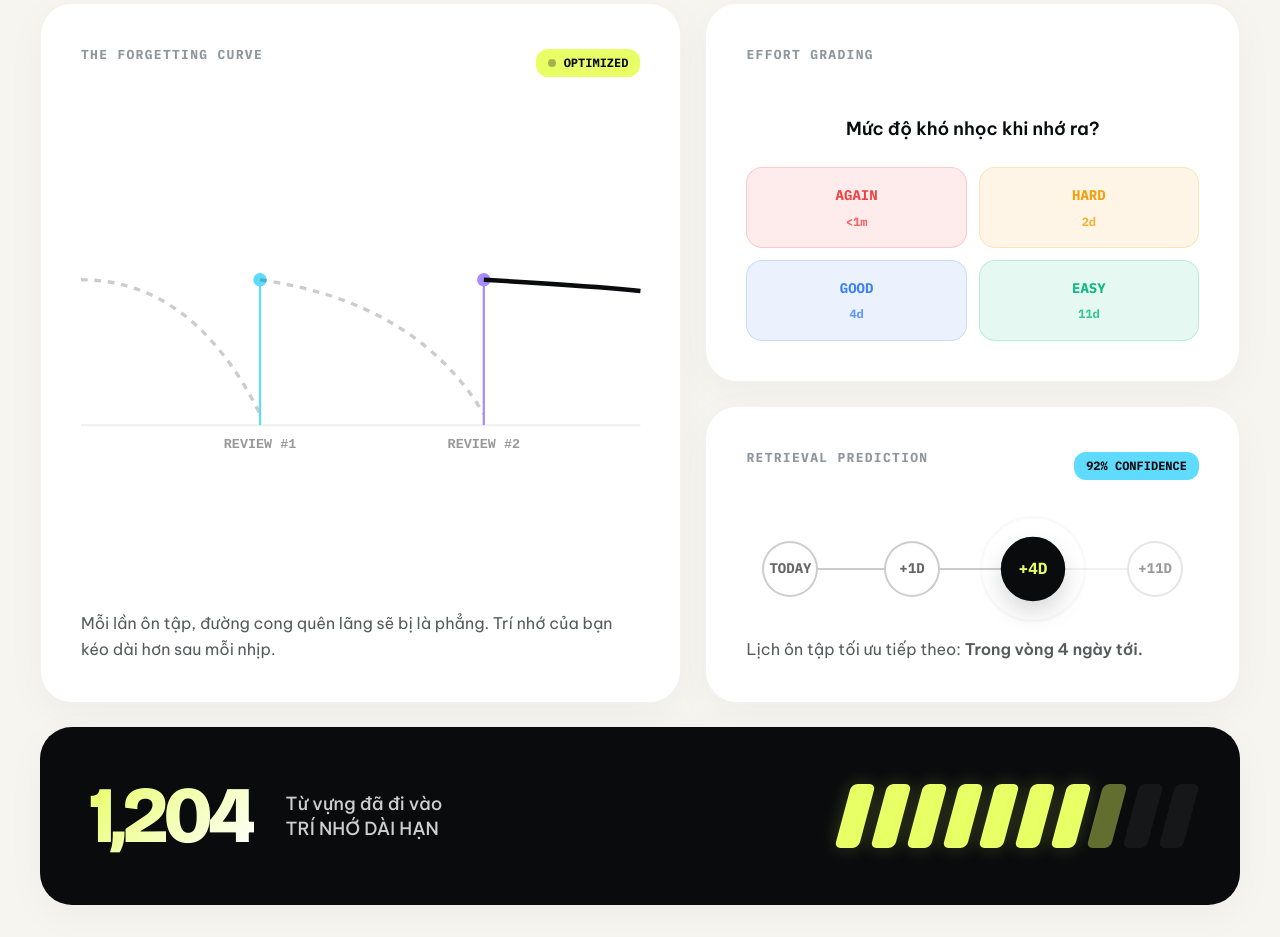
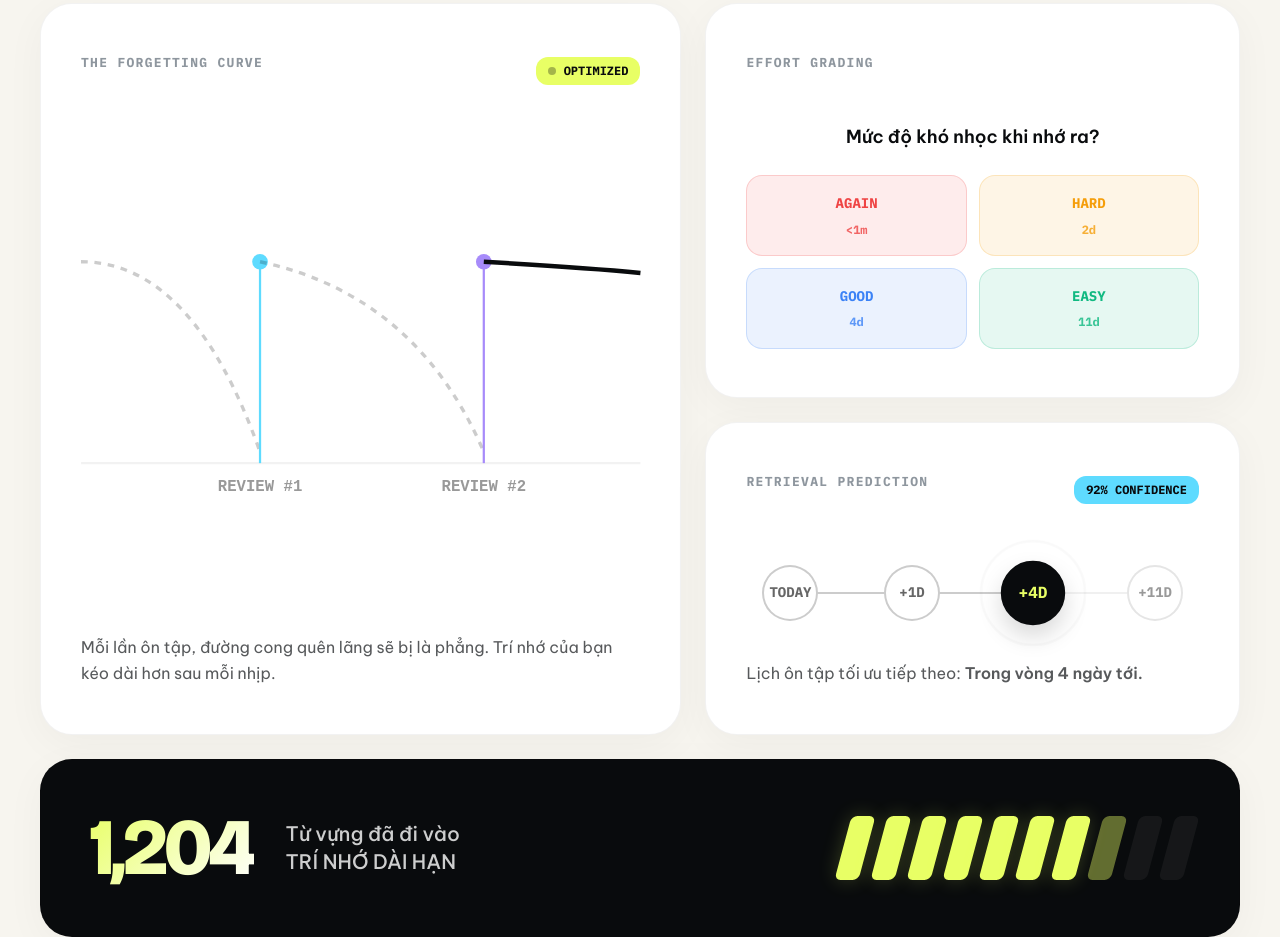
Before and after one commit to Thunderkill016/FlashDay, a website built with Vite: page index.html in a window 1280 px wide. Shown: the part 3843-4780 px from the top of the page. Built offline with nearby package versions, Linux system fonts and the light colour scheme.

Commit message:
style(ui): Refine Chapter 4 SVG aspect ratio and spacing

```diff
--- a/index.html
+++ b/index.html
@@ -182,21 +182,21 @@
             </div>
 
             <div class="curve-visual">
-              <svg viewBox="0 0 500 200" preserveAspectRatio="xMidYMid meet" class="curve-svg">
+              <svg viewBox="0 0 500 260" preserveAspectRatio="xMidYMid meet" class="curve-svg">
   <!-- Grid lines -->
-                <line x1="0" y1="170" x2="500" y2="170" stroke="rgba(0,0,0,0.05)" stroke-width="2" />
+  <line x1="0" y1="220" x2="500" y2="220" stroke="rgba(0,0,0,0.05)" stroke-width="2" />
 
   <!-- Curve 1 -->
-                <path d="M 0 40 Q 100 40, 160 160" fill="none" stroke="rgba(0,0,0,0.2)" stroke-width="3" stroke-dasharray="6 6" />
-                <line x1="160" y1="170" x2="160" y2="40" stroke="var(--listen)" stroke-width="2" />
-                <circle cx="160" cy="40" r="6" fill="var(--listen)" />
-                <text x="160" y="190" text-anchor="middle" font-family="monospace" font-size="12" font-weight="bold" fill="rgba(0,0,0,0.4)">REVIEW #1</text>
+  <path d="M 0 40 Q 100 40, 160 210" fill="none" stroke="rgba(0,0,0,0.2)" stroke-width="3" stroke-dasharray="6 6" />
+  <line x1="160" y1="220" x2="160" y2="40" stroke="var(--listen)" stroke-width="2" />
+  <circle cx="160" cy="40" r="7" fill="var(--listen)" />
+  <text x="160" y="245" text-anchor="middle" font-family="monospace" font-size="14" font-weight="bold" fill="rgba(0,0,0,0.4)">REVIEW #1</text>
 
   <!-- Curve 2 -->
-                <path d="M 160 40 Q 300 60, 360 160" fill="none" stroke="rgba(0,0,0,0.2)" stroke-width="3" stroke-dasharray="6 6" />
-                <line x1="360" y1="170" x2="360" y2="40" stroke="var(--write)" stroke-width="2" />
-                <circle cx="360" cy="40" r="6" fill="var(--write)" />
-                <text x="360" y="190" text-anchor="middle" font-family="monospace" font-size="12" font-weight="bold" fill="rgba(0,0,0,0.4)">REVIEW #2</text>
+  <path d="M 160 40 Q 300 70, 360 210" fill="none" stroke="rgba(0,0,0,0.2)" stroke-width="3" stroke-dasharray="6 6" />
+  <line x1="360" y1="220" x2="360" y2="40" stroke="var(--write)" stroke-width="2" />
+  <circle cx="360" cy="40" r="7" fill="var(--write)" />
+  <text x="360" y="245" text-anchor="middle" font-family="monospace" font-size="14" font-weight="bold" fill="rgba(0,0,0,0.4)">REVIEW #2</text>
 
   <!-- Curve 3 (Flat) -->
   <path d="M 360 40 Q 450 45, 500 50" fill="none" stroke="var(--ink-950)" stroke-width="4" />
--- a/landing.css
+++ b/landing.css
@@ -313,7 +313,7 @@ a { text-decoration: none; color: inherit; }
 .bento-card {
   background: #ffffff;
   border-radius: 32px;
-  padding: 40px;
+  padding: 48px 40px;
   box-shadow: 0 10px 40px rgba(0,0,0,0.04);
   border: 1px solid rgba(0,0,0,0.05);
   display: flex;
@@ -498,7 +498,7 @@ a { text-decoration: none; color: inherit; }
   -webkit-text-fill-color: transparent;
 }
 .storage-label {
-  font-size: 18px;
+  font-size: 20px;
   font-weight: 500;
   color: rgba(255,255,255,0.8);
   line-height: 1.4;
@@ -506,6 +506,7 @@ a { text-decoration: none; color: inherit; }
 .storage-blocks {
   display: flex;
   gap: 12px;
+  align-items: center;
 }
 .s-block {
   width: 24px;
```
Lines whose indentation alone changed are shown as unchanged.
